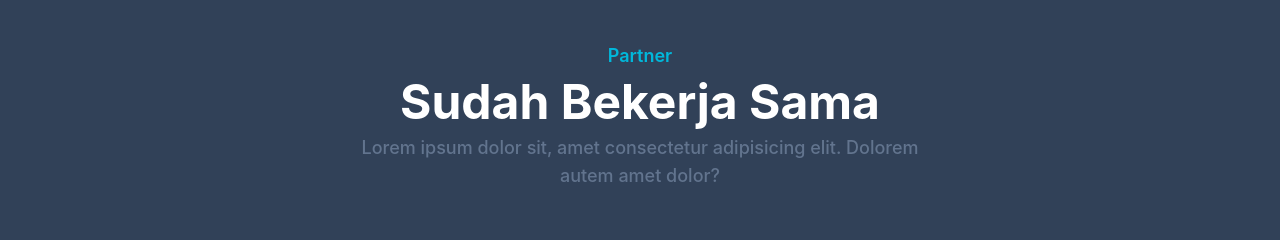
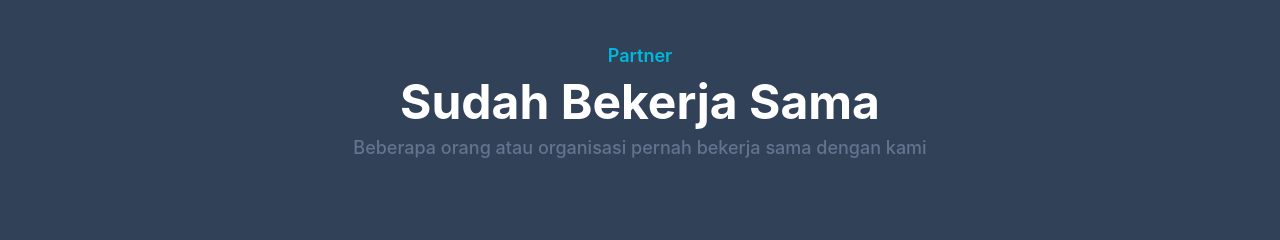
Before and after one commit to Padlan123/portfolio-tailwindcss, a website: page index.html in a window 1280 px wide. Shown: the part 1280-1520 px from the top of the page. Drawn offline with Linux system fonts and the light colour scheme.

Commit message:
mengubah keterangan pada partner section

```diff
--- a/index.html
+++ b/index.html
@@ -311,8 +311,7 @@
               Sudah Bekerja Sama
             </h2>
             <p class="font-medium text-md text-secondary md:text-lg">
-              Lorem ipsum dolor sit, amet consectetur adipisicing elit. Dolorem
-              autem amet dolor?
+              Beberapa orang atau organisasi pernah bekerja sama dengan kami
             </p>
           </div>
         </div>
```
